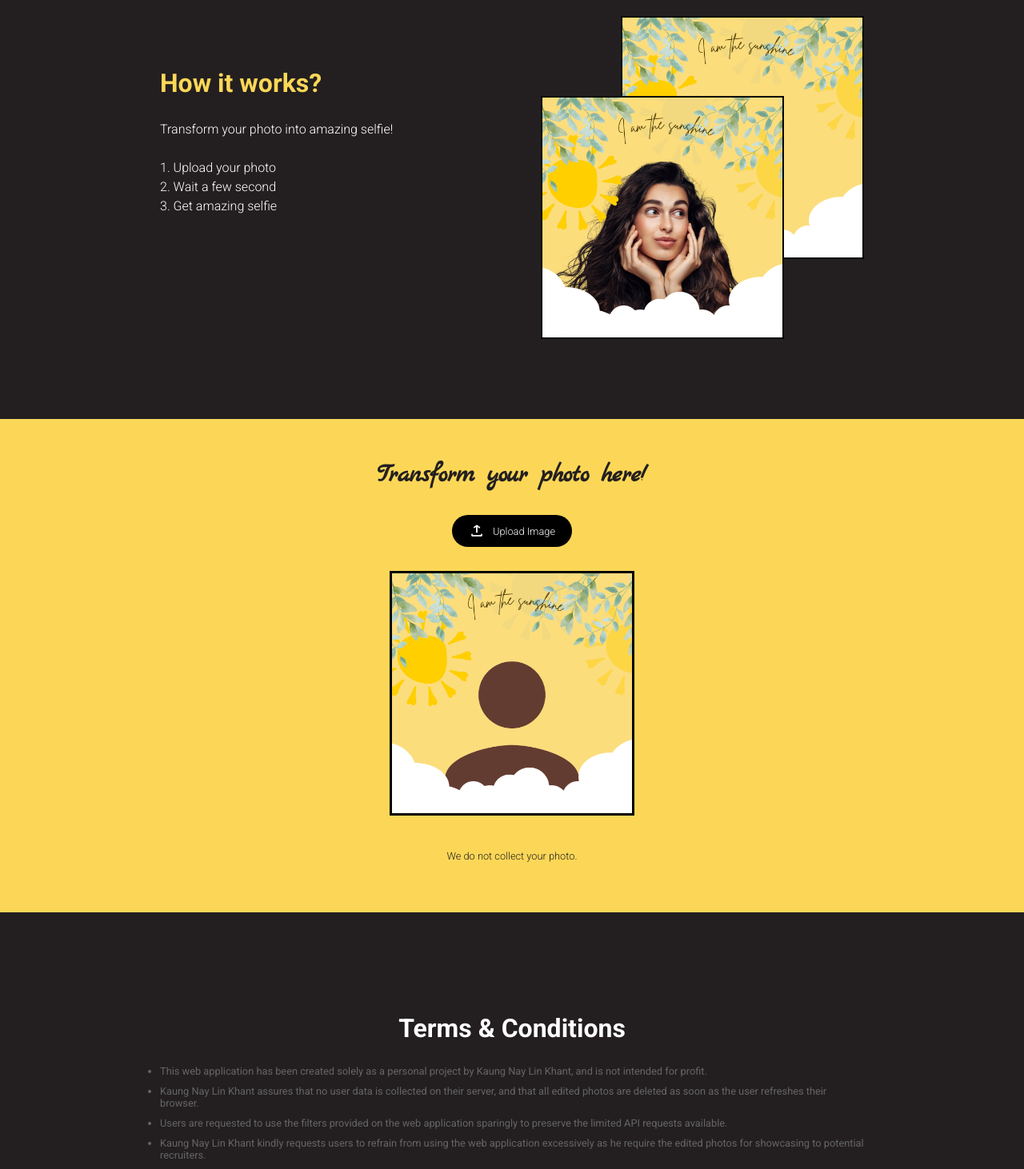
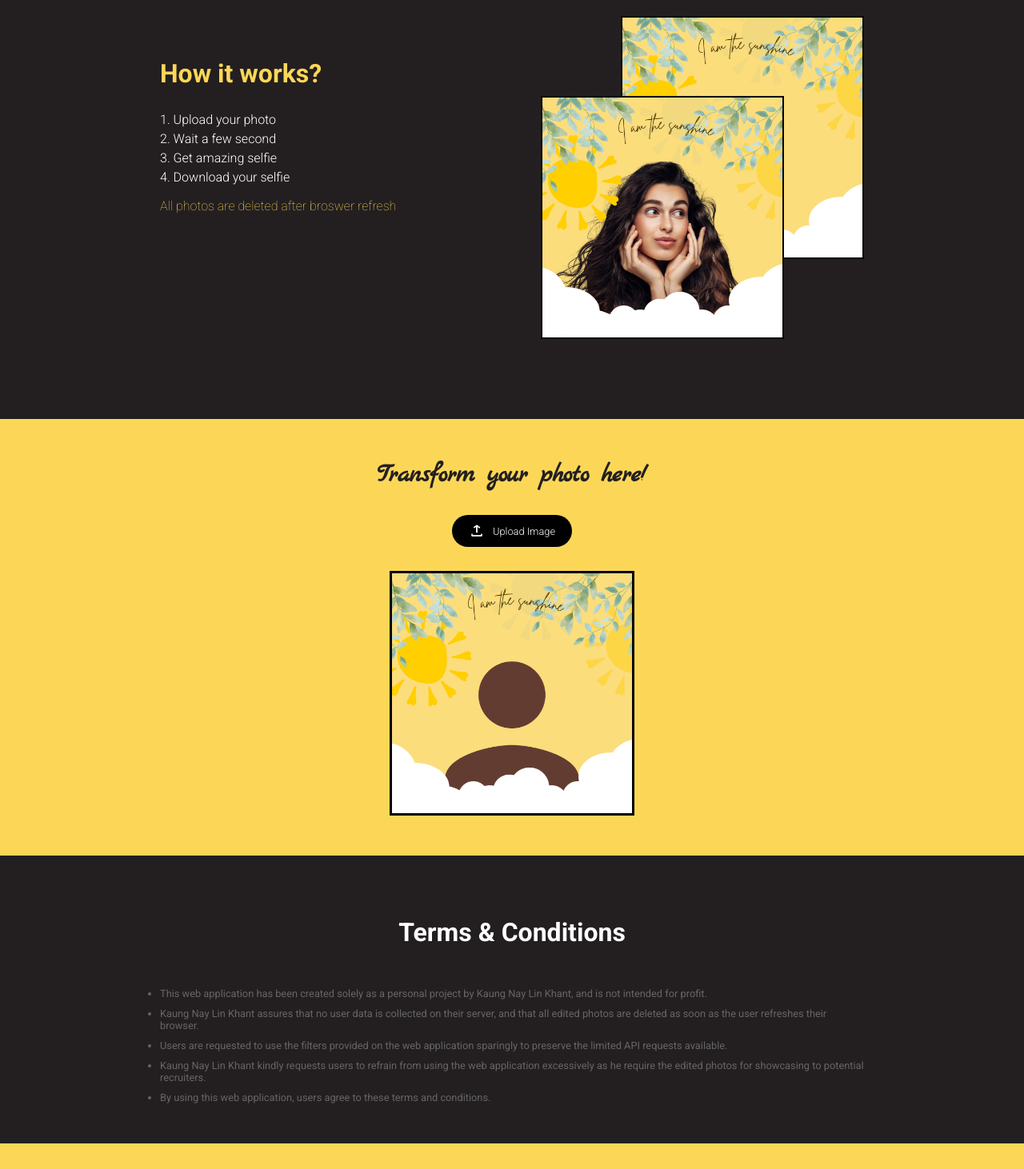
Before and after one commit to YatootaY/selfie-generator, a React (Create React App) app: page / in a window 1280 px wide. Shown: the part 200-1662 px from the top of the page at 80% size. Built offline with nearby package versions, Linux system fonts and the light colour scheme.

Commit message:
Minor design fix

```diff
--- a/src/Components/Header.css
+++ b/src/Components/Header.css
@@ -26,6 +26,10 @@
     color: var(--white);
 }
 
+.Header a:hover{
+    text-decoration: underline;
+}
+
 @media  screen and (max-width: 1000px) {
 
     .Header{
--- a/src/Components/Hero.css
+++ b/src/Components/Hero.css
@@ -79,3 +79,10 @@
 
 
 }
+
+.warning{
+    font-size: 1rem;
+    font-weight: 200;
+    color: var(--primaryYellow);
+    line-height: 3rem;
+}
--- a/src/Components/Hero.js
+++ b/src/Components/Hero.js
@@ -10,11 +10,11 @@ const Hero = () => {
             <div className="heroLeft">
                 <h2>How it works?</h2>
                 <p>
-                    Transform your photo into amazing selfie! <br/><br/>
-
                     1. Upload your photo<br/>
                     2. Wait a few second<br/>
-                    3. Get amazing selfie
+                    3. Get amazing selfie<br/>
+                    4. Download your selfie<br/>
+                    <span className="warning">All photos are deleted after broswer refresh</span>
                 </p>
             </div>
             <div className="heroRight">
--- a/src/Components/Inspiration.js
+++ b/src/Components/Inspiration.js
@@ -5,7 +5,7 @@ import barbieExample from "../assets/barbieExample.png"
 const Inspiration = () => {
 
     return(
-        <div className="Inspiration">
+        <div className="Inspiration" id="insperation">
             <h2>Inspiration</h2>
             <p>This is inspired by Barbie Selfie Generator by Warner Bros. Entertainment Inc.</p>
             <img src={barbieExample} alt="" />
--- a/src/Components/Term.css
+++ b/src/Components/Term.css
@@ -1,12 +1,13 @@
 .Term{
     background-color: var(--primaryBlack);
     color: var(--white);
-    padding: 100px 200px;
+    padding: 50px 200px;
 }
 
 .Term h2{
     text-align: center;
     font-size: 2rem;
+    margin-bottom: 50px;
 }
 
 .Term ul{
--- a/src/Components/Term.js
+++ b/src/Components/Term.js
@@ -4,7 +4,7 @@ import "./Term.css"
 const Term = () => {
 
     return(
-        <div className="Term">
+        <div className="Term" id="terms">
             <h2>Terms & Conditions</h2>
             <ul>
                 <li>This web application has been created solely as a personal project by Kaung Nay Lin Khant, and is not intended for profit.</li>
--- a/src/Components/UploadSection.css
+++ b/src/Components/UploadSection.css
@@ -89,3 +89,9 @@ button:hover, label:hover{
     width: 20px;
     transform: rotate(180deg);
 }
+
+.controlContainer{
+    display: flex;
+    flex-direction: column;
+    align-items: center;
+}
--- a/src/Components/UploadSection.js
+++ b/src/Components/UploadSection.js
@@ -74,7 +74,7 @@ const UploadSection = () => {
     },[selectedFile])
 
     return(
-        <div className="UploadSection">
+        <div className="UploadSection" id="transform">
             <h2>Transform your photo here!</h2>
             <div className="inputArea">
 
@@ -99,14 +99,16 @@ const UploadSection = () => {
 
 
             {selectedFile &&
-                <div className="control">
-                    <button onClick={()=>{setZoom(zoom+4)}}>+</button>
-                    <button onClick={()=>{setZoom(zoom-4)}}>-</button>
+                <div className="controlContainer">
+                    <p>Adjust your character size before downloading</p>
+                    <div className="control">
+                        <button onClick={()=>{setZoom(zoom+4)}}>Zoom in</button>
+                        <button onClick={()=>{setZoom(zoom-4)}}>Zoom out</button>
+                    </div>
                 </div>
+
             }
 
-
-            <p>We do not collect your photo.</p>
         </div>
     )
 }
```
